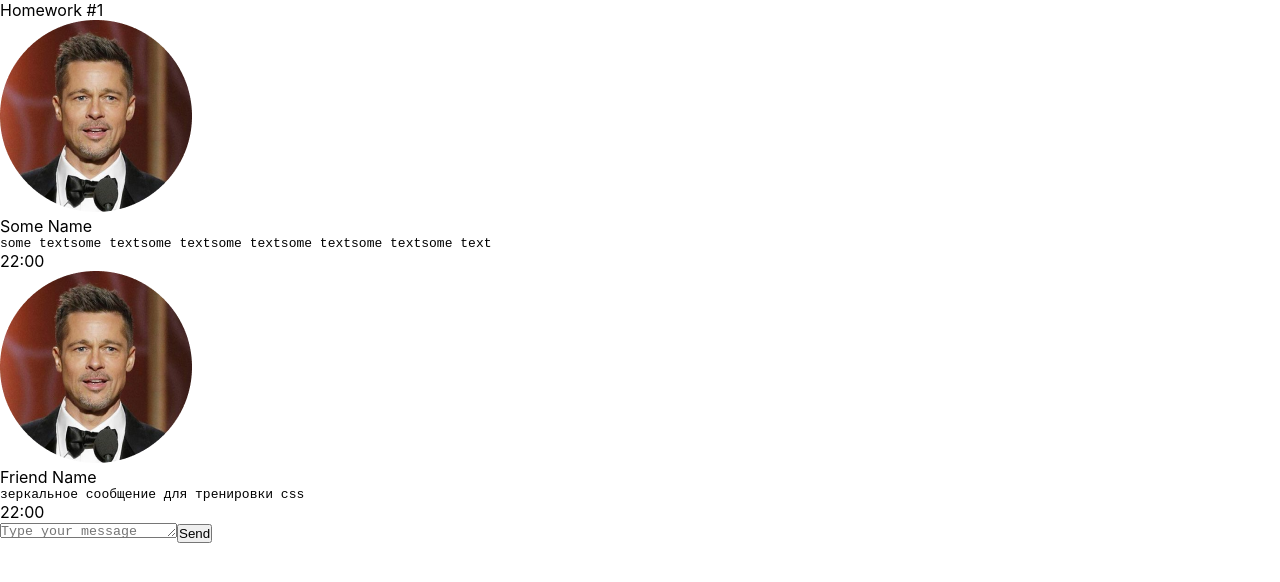
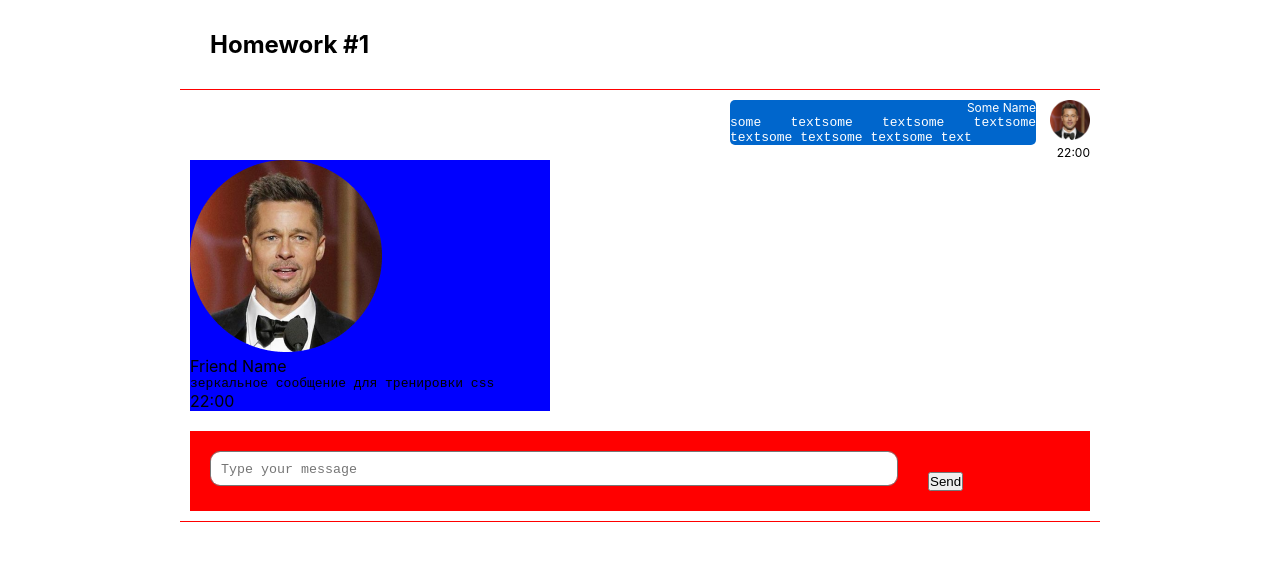
Before and after one commit to Botabay/hws2, a React (Create React App) app: page / in a window 1280 px wide. Shown: the top 582 px of the page. Built offline with nearby package versions, Linux system fonts and the light colour scheme.

Commit message:
styled the Message component

```diff
--- a/src/s1-main/App.module.css
+++ b/src/s1-main/App.module.css
@@ -1,11 +1,18 @@
 .App {
     --header_height: 60px;
+    width: 920px;
+    margin: 0 auto;
+
 }
 
 .hw {
-
+    border-top:1px solid red ;
+    border-bottom:1px solid red ;
+    padding: 10px;
 }
 
 .hwTitle {
-
+    font-weight: bold;
+    padding: 30px;
+    font-size: 24px;
 }
--- a/src/s2-homeworks/hw01/friend-message/FriendMessage.module.css
+++ b/src/s2-homeworks/hw01/friend-message/FriendMessage.module.css
@@ -1,5 +1,7 @@
 .friendMessage {
-
+    background-color: blue;
+    /* float:left; */
+    width: 40%;
 }
 
 .friendImageAndText {
--- a/src/s2-homeworks/hw01/message-sender/MessageSender.module.css
+++ b/src/s2-homeworks/hw01/message-sender/MessageSender.module.css
@@ -1,13 +1,25 @@
 .sendForm {
-
+    margin-top: 20px;
+    background-color: red;
+    padding: 20px;
+    /* overflow: hidden; */
 }
 
 .textarea {
-
+    /* float: left; */
+    width: 80%;
+    padding: 10px;
+    /* line-height: 30px; */
+    /* border: 1px solid transparent; */
+    border-radius: 10px;
+    resize: none;
+    /* placeholder:"this is placeholder" */
+    /* height: 4em;rows:5;height:calc(3em + 8px); */
 }
 
 .button {
-
+    /* float: right; */
+    margin-left: 30px;
 }
 
 .button:hover {
--- a/src/s2-homeworks/hw01/message/Message.module.css
+++ b/src/s2-homeworks/hw01/message/Message.module.css
@@ -1,31 +1,37 @@
 .message {
-
+    width: 40%;
+    margin-left: 60%;
 }
 
 .imageAndText {
-
 }
 
 .imageAndText img {
-
+    float: right;
+    width: 40px;
 }
 
 .text {
-
+    width: 85%;
+    background-color: #0066CC;
+    border-radius: 5px;
+    color: #fff;
 }
 
 .text:after {
-
 }
 
 .name {
-
+    font-size: 12px;
+    text-align: right;
 }
 
 .messageText {
-
+    white-space: normal;
+    text-align: justify;
 }
 
 .time {
-
+    text-align: right;
+    font-size: 12px;
 }
```
